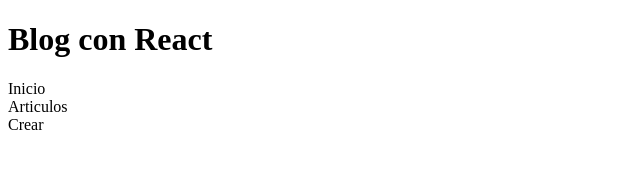
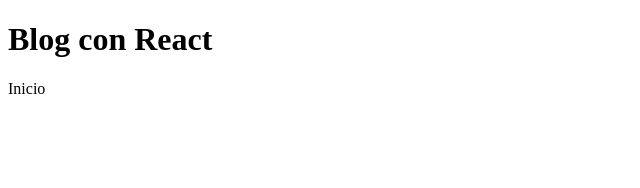
Before and after one commit to GonzaloLlatser/gl_0923_Blog_MERN_Stack, a React (Vite) app in the folder Blog-Mern-Completo/: page / in a window 1280 px wide. Shown: the top 188 px of the page, without its empty margins (0-640 px from the left). Built offline with nearby package versions, Linux system fonts and the light colour scheme.

Commit message:
feat: Configura rutas y se comprueba navegacion entre las mismas.

```diff
--- a/Blog-Mern-Completo/package.json
+++ b/Blog-Mern-Completo/package.json
@@ -11,7 +11,8 @@
   },
   "dependencies": {
     "react": "^18.2.0",
-    "react-dom": "^18.2.0"
+    "react-dom": "^18.2.0",
+    "react-router-dom": "^6.15.0"
   },
   "devDependencies": {
     "@types/react": "^18.2.15",
--- a/Blog-Mern-Completo/src/App.jsx
+++ b/Blog-Mern-Completo/src/App.jsx
@@ -1,7 +1,8 @@
 import { useState } from 'react'
 import { Articulos } from './components/pages/Articulos'
-import {Crear} from './components/pages/Crear'
-import {Inicio} from './components/pages/Inicio'
+import { Crear } from './components/pages/Crear'
+import { Inicio } from './components/pages/Inicio'
+import { Rutas } from './routing/rutas'
 
 function App() {
 
@@ -10,9 +11,7 @@
       <div className='App'>
         <h1>Blog con React</h1>
 
-        <Inicio />
-        <Articulos />
-        <Crear/>
+        <Rutas />
 
       </div>
 
--- /dev/null
+++ b/Blog-Mern-Completo/src/routing/Rutas.jsx
@@ -0,0 +1,28 @@
+import React from "react";
+import { Routes, Route, BrowserRouter, Navigate } from "react-router-dom";
+import { Inicio } from "../components/pages/Inicio";
+import { Articulos } from "../components/pages/Articulos";
+
+export const Rutas = () => {
+    return (
+        <BrowserRouter>
+            {/*LAYOUT: cabecera, sidebar, etc*/}
+
+            {/*Contenido central y rutas} */}
+            <section id="content" className="content">
+                <Routes>
+                    <Route path="/" element={<Inicio />} />
+                    <Route path="/inicio" element={<Inicio />} />
+                    <Route path="/articulos" element={<Articulos />} />
+
+                </Routes>
+            </section>
+
+
+
+
+        </BrowserRouter>
+
+
+    )
+}
```
Also changed, not shown: 1 other file (tests, documents, lock files or other folders).
